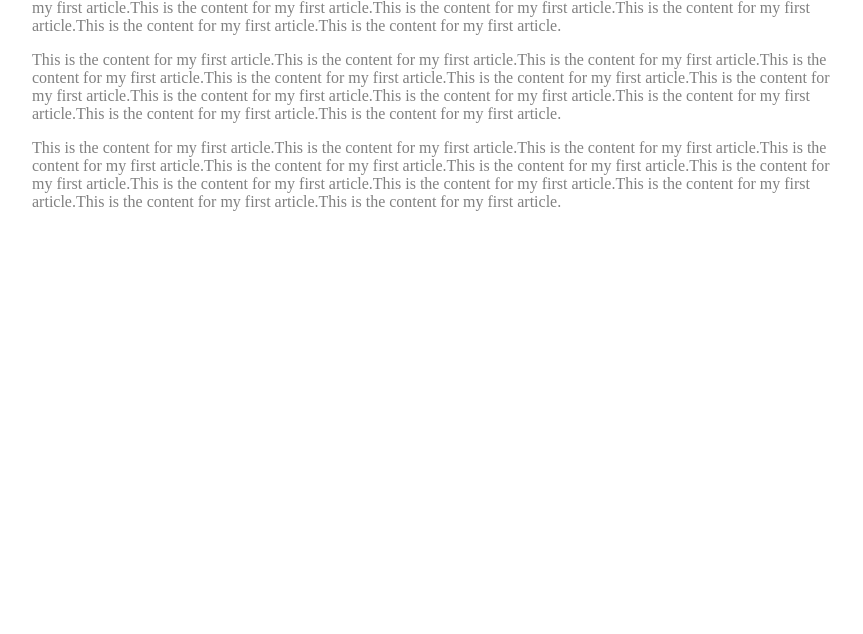
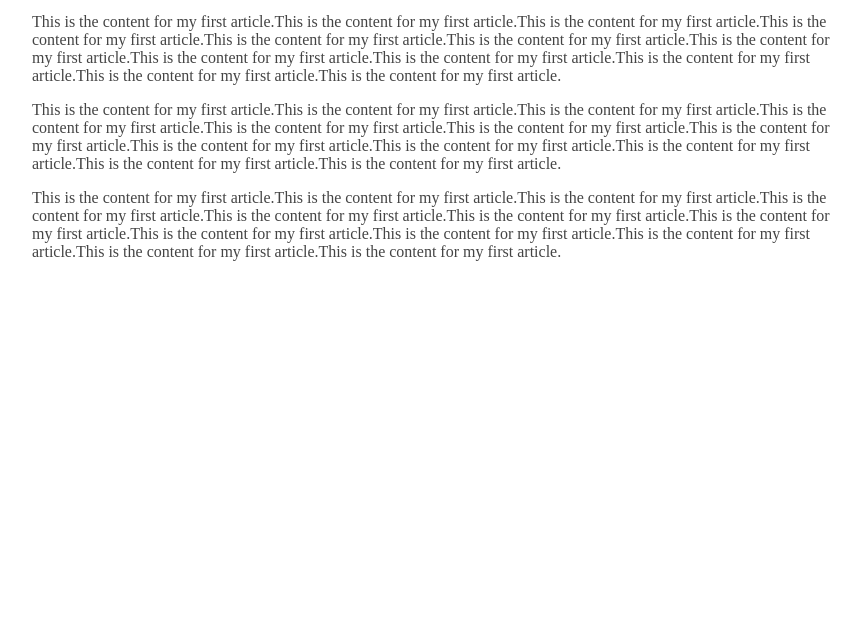
Before and after one commit to harikrishnabs/imad-app-v2, a website: page ui/article-one.html in a window 1280 px wide. Shown: the part 166-800 px from the top of the page, without its empty margins (208-1071 px from the left). Drawn offline with Linux system fonts and the light colour scheme.

Commit message:
[imad-console] Updates ui/article-one.html

```diff
--- a/ui/article-one.html
+++ b/ui/article-one.html
@@ -8,8 +8,11 @@
             .container {
                 max-width: 800px;
                 margin: 0 auto;
-                color: grey;
+                color: #444444;
                 font-family: san-serif;
+                padding-top: 50px;
+                padding-left: 10px;
+                padding-right: 10px;
             }
         </style>
     </head>
```
